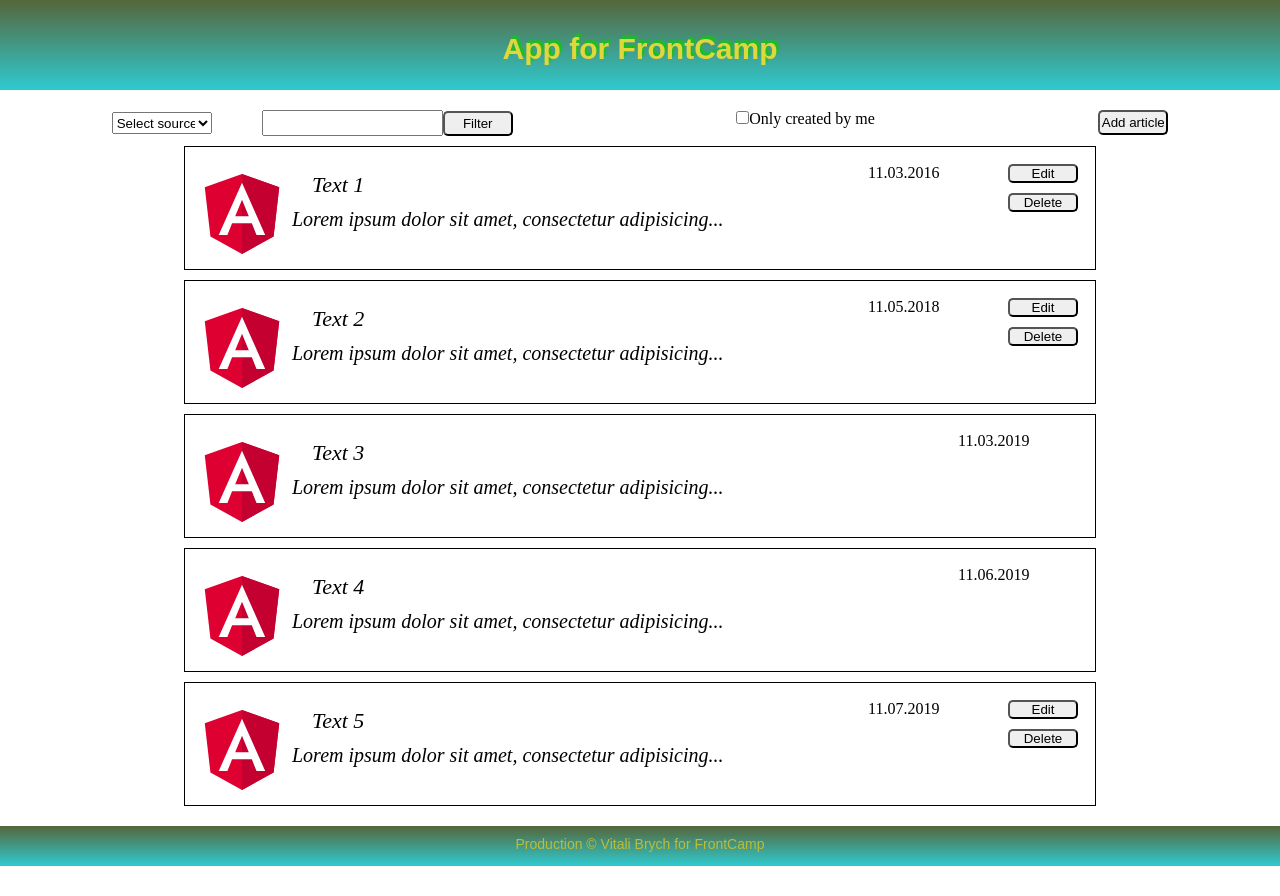
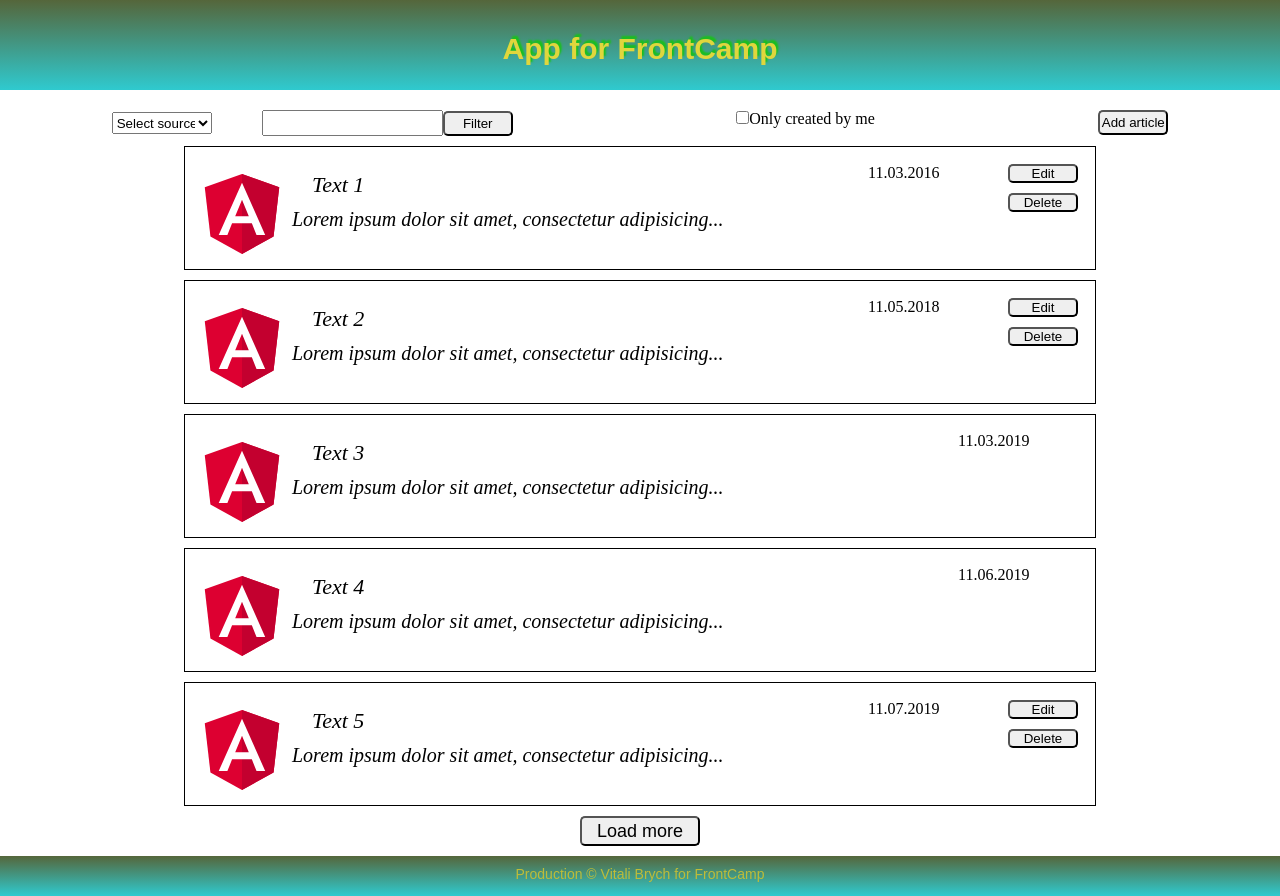
Before and after one commit to VitaliBrych333/AngularFrontCamp, an Angular app: page /main in a window 1280 px wide. Before the commit the page ends 866 px from the top, so only its background shows below. Built offline with nearby package versions, Linux system fonts and the light colour scheme.

Commit message:
fix: change pipe

```diff
--- a/src/app/main/list-news/list-news.component.html
+++ b/src/app/main/list-news/list-news.component.html
@@ -21,5 +21,5 @@
         <button routerLink="/main/newNews">Add article</button>
     </div>
     <app-news-item *ngFor="let item of newsItems | filterByKeyWord : filter.value.keyWords" [item]="item" [listItems]="newsItems"></app-news-item>
-    <app-load [newsItems]="newsItems" *ngIf="(newsItems | filterByKeyWord : filter.value.keyWords).length === 0 && !isEmpthy" (loadMore)="loadNews($event)"></app-load>
+    <app-load [newsItems]="newsItems" *ngIf="(newsItems | filterByKeyWord : filter.value.keyWords).length !== 0 && !isEmpty" (loadMore)="loadNews($event)"></app-load>
 </div>
```
